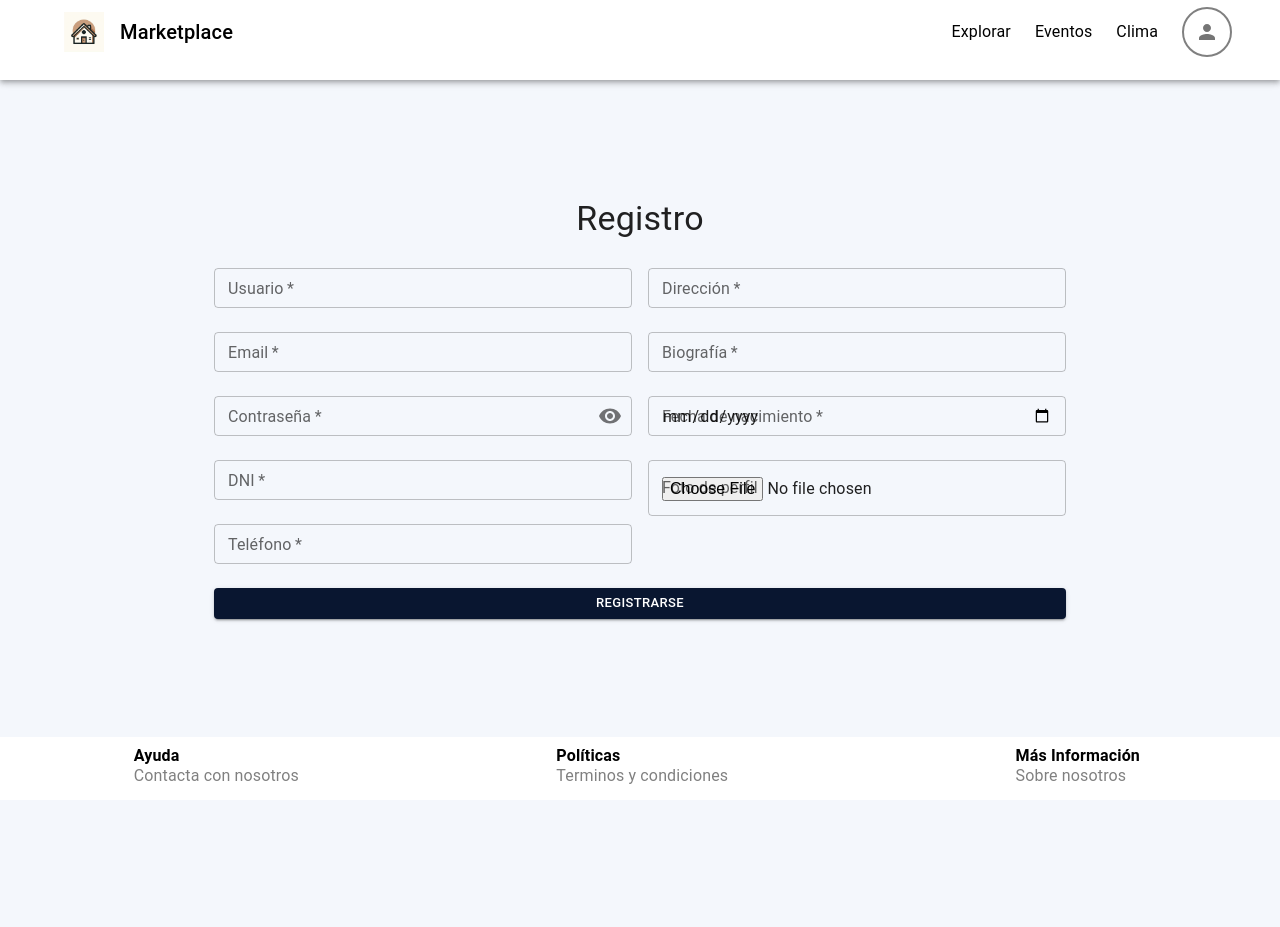
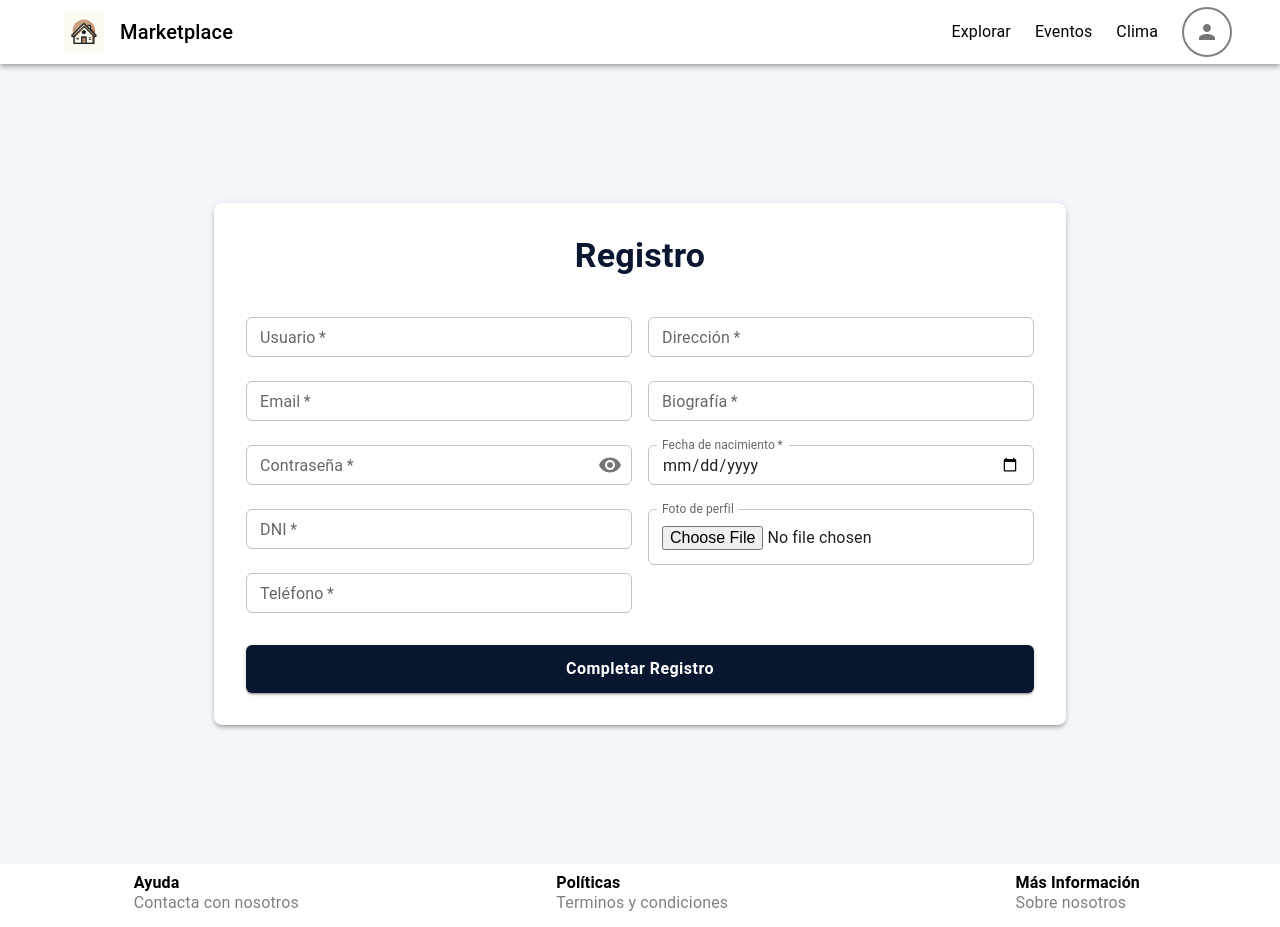
Before and after one commit to AlvaroMartinMunoz/TFG-AlvaroMartinMunoz, a React (Create React App) app in the folder marketplace/frontend/: page /registro in a window 1280 px wide. Before the commit the page ends 800 px from the top, so only its background shows below. Built offline with nearby package versions, Linux system fonts and the light colour scheme.

Commit message:
feat(usuario): mejora de estilos de registro de usuarios

```diff
--- a/marketplace/frontend/src/components/Register.js
+++ b/marketplace/frontend/src/components/Register.js
@@ -8,9 +8,9 @@ import {
   InputAdornment,
   IconButton,
   Alert,
+  Paper,
+  CircularProgress,
 } from "@mui/material";
-import NavBar from "./NavBar";
-import Footer from "./Footer";
 import { Visibility, VisibilityOff } from "@mui/icons-material";
 import { useNavigate } from "react-router-dom";
 
@@ -84,7 +84,6 @@ const Register = () => {
         "Debes ser mayor de 18 años para registrarte";
     }
 
-
     if (formData.password.length < 8) {
       errors.password = "La contraseña debe tener al menos 8 caracteres";
     }
@@ -147,6 +146,7 @@ const Register = () => {
       return;
     }
 
+    try {
       const response = await fetch("http://localhost:8000/api/usuarios/", {
         method: "POST",
         headers: {
@@ -163,44 +163,73 @@ const Register = () => {
         localStorage.setItem("refreshToken", refresh);
 
         navigate("/inicio-de-sesion");
-
         setMessage("Registro exitoso");
       } else {
         const errorData = await response.json();
         setMessage(errorData.detail || "Error al registrar");
       }
-
+    } catch (error) {
+      setMessage("Error en la conexión con el servidor");
+    } finally {
       setLoading(false);
+    }
   };
 
   return (
-    <div
-      style={{
+    <Box
+      sx={{
         backgroundColor: "#f4f7fc",
-        minHeight: "80vh",
+        minHeight: "100vh",
         display: "flex",
-        flexDirection: "column",
-        flex: "1",
+        alignItems: "center",
+        justifyContent: "center",
+        padding: 2,
       }}
     >
-      <Container
-        maxWidth="md"
+      <Container maxWidth="md" sx={{ py: 4 }}>
+        <Paper
+          elevation={3}
           sx={{
-          minHeight: "80vh",
-          display: "flex",
-          justifyContent: "center",
-          alignItems: "center",
+            p: { xs: 2, sm: 3, md: 4 },
+            borderRadius: 2,
+            backgroundColor: "white",
+            transition: "all 0.3s ease",
+            "&:hover": {
+              boxShadow: 6,
+            },
           }}
         >
-        <Box sx={{ textAlign: "center", width: "100%" }}>
-          <Typography variant="h4" gutterBottom>
+          <Typography
+            variant="h4"
+            gutterBottom
+            sx={{
+              textAlign: "center",
+              fontWeight: 600,
+              color: "primary.main",
+              mb: 3,
+            }}
+          >
             Registro
           </Typography>
 
-          {message && <Alert severity="error">{message}</Alert>}
+          {message && (
+            <Alert
+              severity="error"
+              sx={{ mb: 2, borderRadius: 1 }}
+            >
+              {message}
+            </Alert>
+          )}
 
           <form onSubmit={handleSubmit}>
-            <Box sx={{ display: "flex", flexWrap: "wrap", gap: "16px" }}>
+            <Box
+              sx={{
+                display: "flex",
+                flexDirection: { xs: "column", md: "row" },
+                gap: 2
+              }}
+            >
+              {/* Primera columna */}
               <Box sx={{ flex: "1 1 48%" }}>
                 <TextField
                   fullWidth
@@ -213,6 +242,12 @@ const Register = () => {
                   error={!!errors.usuario}
                   helperText={errors.usuario}
                   size="small"
+                  sx={{
+                    mb: 1,
+                    "& .MuiOutlinedInput-root": {
+                      borderRadius: 1.5,
+                    }
+                  }}
                 />
                 <TextField
                   fullWidth
@@ -225,7 +260,12 @@ const Register = () => {
                   error={!!errors.email}
                   helperText={errors.email}
                   size="small"
-
+                  sx={{
+                    mb: 1,
+                    "& .MuiOutlinedInput-root": {
+                      borderRadius: 1.5,
+                    }
+                  }}
                 />
                 <TextField
                   fullWidth
@@ -237,19 +277,26 @@ const Register = () => {
                   onChange={handleChange}
                   required
                   size="small"
-
                   error={!!errors.password}
                   helperText={errors.password}
-                  slotProps={{
-                    input: {
+                  sx={{
+                    mb: 1,
+                    "& .MuiOutlinedInput-root": {
+                      borderRadius: 1.5,
+                    }
+                  }}
+                  InputProps={{
                     endAdornment: (
                       <InputAdornment position="end">
-                          <IconButton onClick={toggleShowPassword} edge="end">
+                        <IconButton
+                          onClick={toggleShowPassword}
+                          edge="end"
+                          aria-label={showPassword ? "ocultar contraseña" : "mostrar contraseña"}
+                        >
                           {showPassword ? <VisibilityOff /> : <Visibility />}
                         </IconButton>
                       </InputAdornment>
                     ),
-                    },
                   }}
                 />
                 <TextField
@@ -263,7 +310,12 @@ const Register = () => {
                   error={!!errors.dni}
                   helperText={errors.dni}
                   size="small"
-
+                  sx={{
+                    mb: 1,
+                    "& .MuiOutlinedInput-root": {
+                      borderRadius: 1.5,
+                    }
+                  }}
                 />
                 <TextField
                   fullWidth
@@ -276,7 +328,12 @@ const Register = () => {
                   error={!!errors.telefono}
                   helperText={errors.telefono}
                   size="small"
-
+                  sx={{
+                    mb: 1,
+                    "& .MuiOutlinedInput-root": {
+                      borderRadius: 1.5,
+                    }
+                  }}
                 />
               </Box>
 
@@ -290,8 +347,13 @@ const Register = () => {
                   margin="normal"
                   onChange={handleChange}
                   size="small"
-
                   required
+                  sx={{
+                    mb: 1,
+                    "& .MuiOutlinedInput-root": {
+                      borderRadius: 1.5,
+                    }
+                  }}
                 />
                 <TextField
                   fullWidth
@@ -302,7 +364,12 @@ const Register = () => {
                   onChange={handleChange}
                   required
                   size="small"
-
+                  sx={{
+                    mb: 1,
+                    "& .MuiOutlinedInput-root": {
+                      borderRadius: 1.5,
+                    }
+                  }}
                 />
                 <TextField
                   fullWidth
@@ -314,13 +381,16 @@ const Register = () => {
                   onChange={handleChange}
                   required
                   size="small"
-
                   error={!!errors.fecha_de_nacimiento}
                   helperText={errors.fecha_de_nacimiento}
-                  SlotProps={{
-                    input: {
+                  InputLabelProps={{
                     shrink: true,
-                    },
+                  }}
+                  sx={{
+                    mb: 1,
+                    "& .MuiOutlinedInput-root": {
+                      borderRadius: 1.5,
+                    }
                   }}
                 />
                 <TextField
@@ -331,13 +401,16 @@ const Register = () => {
                   variant="outlined"
                   margin="normal"
                   onChange={handleChange}
-                  slotProps={{
-                    input: {
+                  InputLabelProps={{
                     shrink: true,
-                    },
+                  }}
+                  sx={{
+                    mb: 1,
+                    "& .MuiOutlinedInput-root": {
+                      borderRadius: 1.5,
+                    }
                   }}
                 />
-
               </Box>
             </Box>
 
@@ -345,18 +418,31 @@ const Register = () => {
               type="submit"
               variant="contained"
               color="primary"
-              size="small"
-
               fullWidth
               disabled={loading}
-              sx={{ mt: 2 }}
+              sx={{
+                mt: 3,
+                py: 1.2,
+                borderRadius: 1.5,
+                textTransform: "none",
+                fontWeight: 600,
+                fontSize: "1rem",
+                boxShadow: 2,
+                "&:hover": {
+                  boxShadow: 4,
+                }
+              }}
             >
-              Registrarse
+              {loading ? (
+                <CircularProgress size={24} color="inherit" />
+              ) : (
+                "Completar Registro"
+              )}
             </Button>
           </form>
+        </Paper>
+      </Container>
     </Box>
-      </Container>
-    </div>
   );
 };
 
```
Lines whose indentation alone changed are shown as unchanged.
